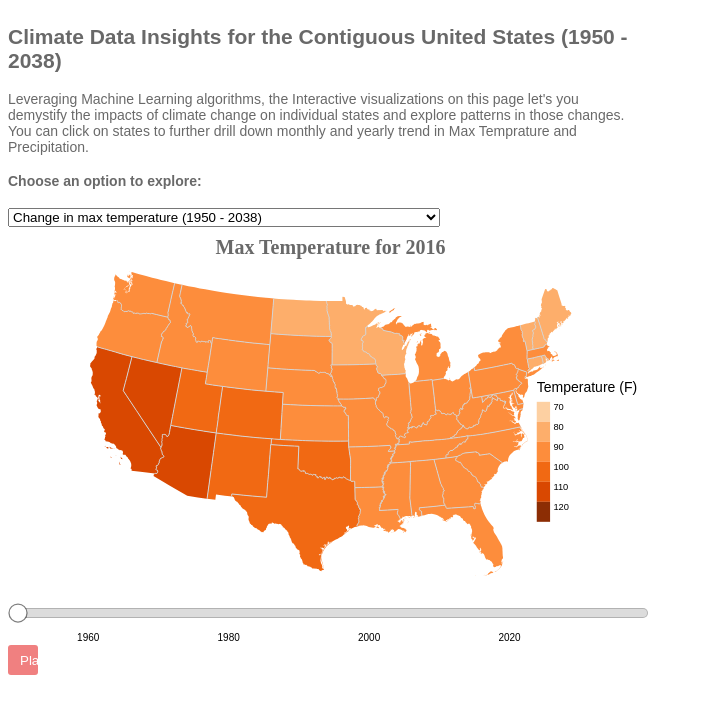
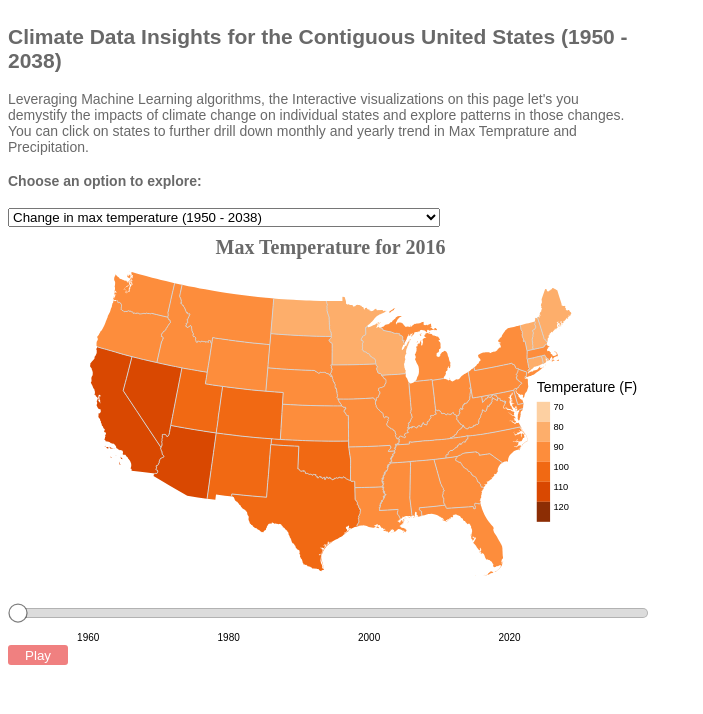
Before and after one commit to climatedatainsight/states, a plain HTML site: page index.html in a window 1280 px wide. Shown: the whole page, without its empty margins (0-703 px from the left). Drawn offline with Linux system fonts and the light colour scheme.

Commit message:
Update index.html

```diff
--- a/index.html
+++ b/index.html
@@ -46,9 +46,9 @@ body {
       color: white;
       margin: 0;
       padding: 0 12px;
-      width: 30px;
+      width: 60px;
       cursor: pointer;
-      height: 30px;
+      height: 20px;
     }
 
     #play-button:hover {
```
